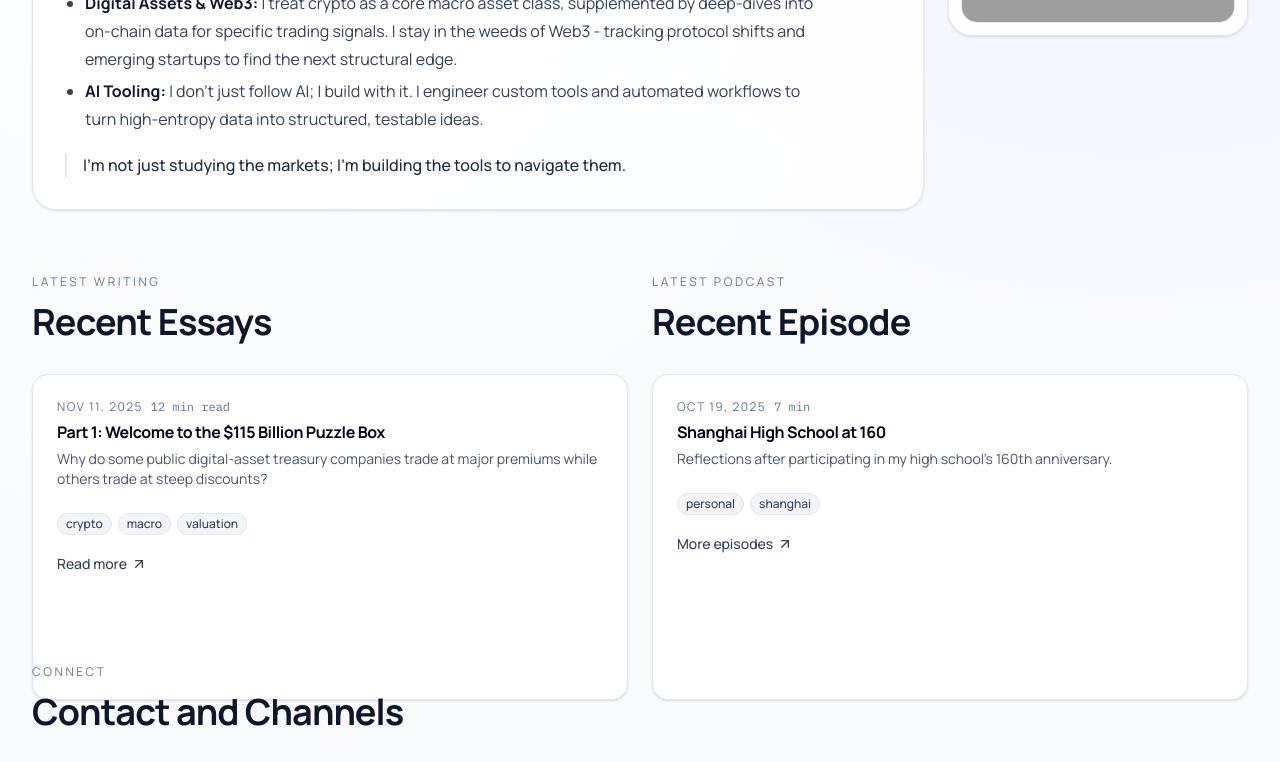
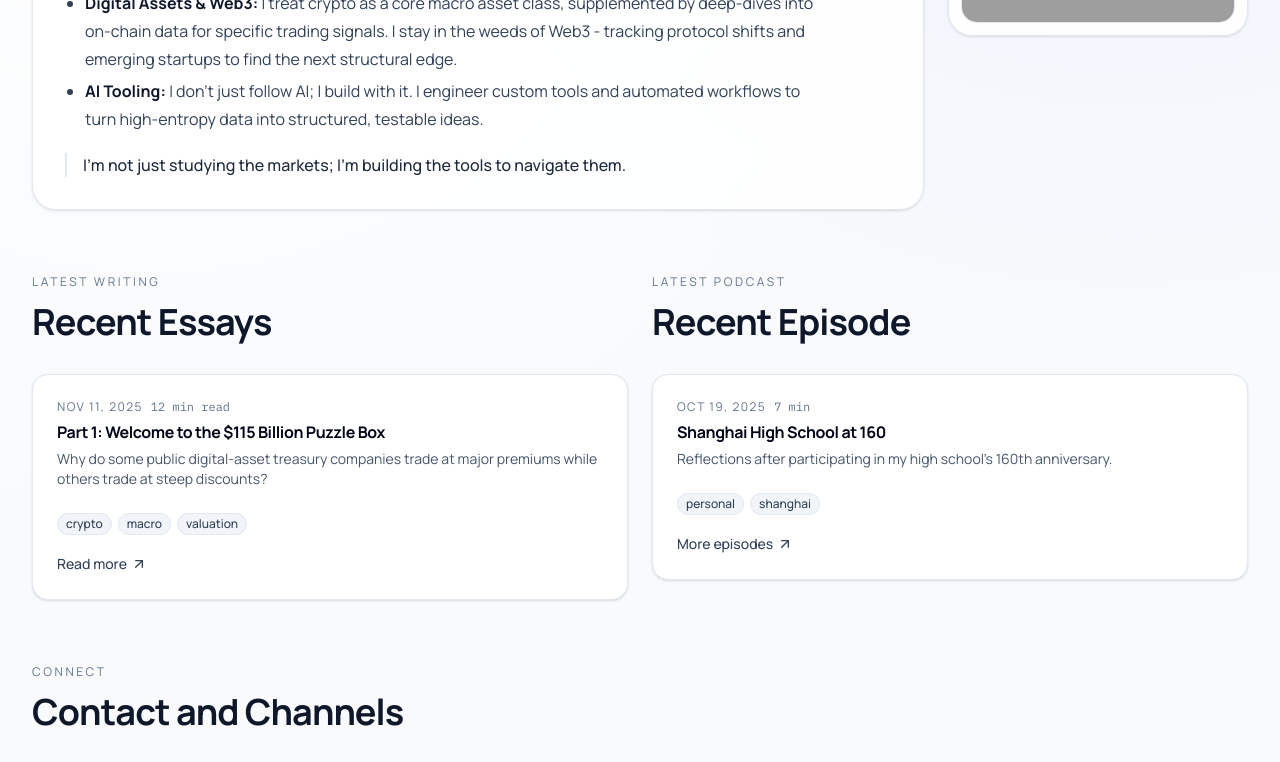
Before and after one commit to Yuming-Yang/personal_site, a Next.js app: page / in a window 1280 px wide. Shown: the part 438-1200 px from the top of the page. Built offline with nearby package versions, Linux system fonts and the light colour scheme; no server answers; grey boxes are pictures that could not be loaded.

Commit message:
Fix home section overlap in latest content grid

```diff
--- a/app/page.tsx
+++ b/app/page.tsx
@@ -69,7 +69,7 @@ export default async function HomePage() {
         </section>
       </AnimatedReveal>
 
-      <section className="grid gap-6 lg:grid-cols-2">
+      <section className="grid gap-6 lg:grid-cols-2 lg:items-start">
         {latestWriting ? (
           <div>
             <SectionHeader
```
